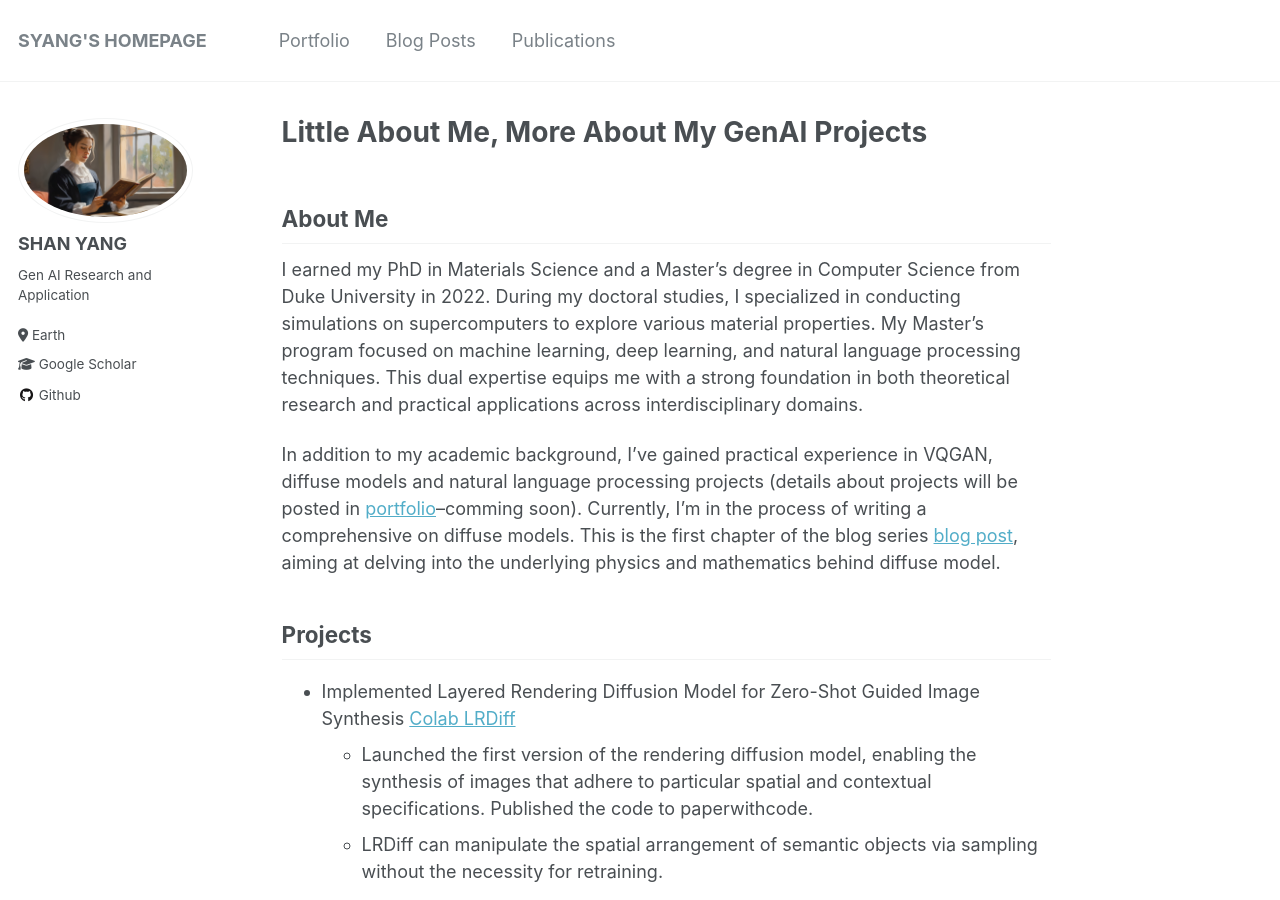
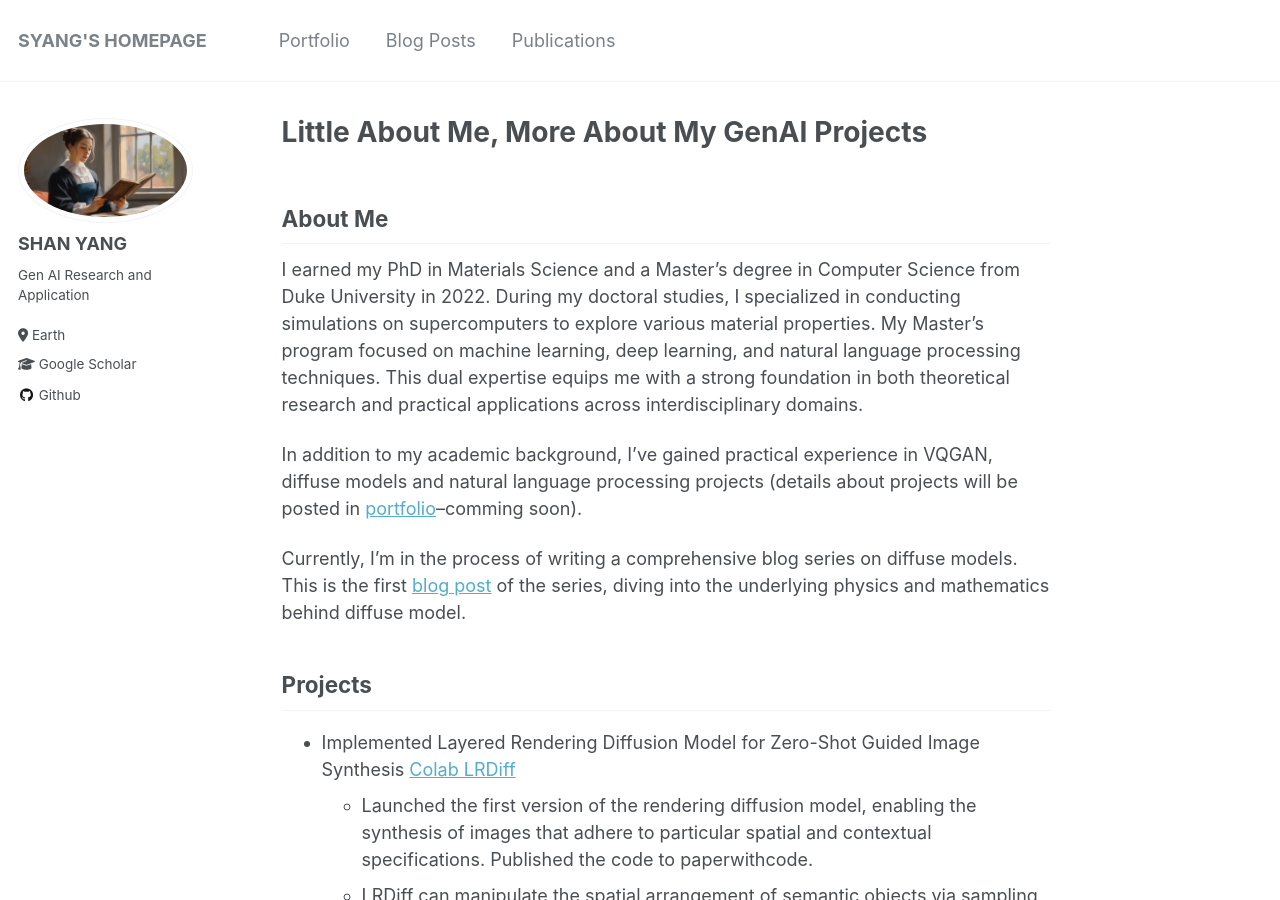
Before and after one commit to syang-lab/homepage, a Jekyll site: the page built from _pages/about.md, in a window 1280 px wide and 900 px high. Built offline with Jekyll 4.4.1, drawn with Linux system fonts in a browser that asks for light colours.

Commit message:
Update about.md

```diff
--- a/_pages/about.md
+++ b/_pages/about.md
@@ -10,7 +10,9 @@ redirect_from:
 ## About Me
 I earned my PhD in Materials Science and a Master's degree in Computer Science from Duke University in 2022. During my doctoral studies, I specialized in conducting simulations on supercomputers to explore various material properties. My Master's program focused on machine learning, deep learning, and natural language processing techniques. This dual expertise equips me with a strong foundation in both theoretical research and practical applications across interdisciplinary domains.
 
-In addition to my academic background, I've gained practical experience in VQGAN, diffuse models and natural language processing projects (details about projects will be posted in [portfolio](https://syang-lab.github.io/homepage.github.io/portfolio/)--comming soon). Currently, I'm in the process of writing a comprehensive on diffuse models. This is the first chapter of the blog series [blog post](https://syang-lab.github.io/homepage.github.io/posts/2024-02-14-Diffuse-Model-Blog-Series1), aiming at delving into the underlying physics and mathematics behind diffuse model.
+In addition to my academic background, I've gained practical experience in VQGAN, diffuse models and natural language processing projects (details about projects will be posted in [portfolio](https://syang-lab.github.io/homepage.github.io/portfolio/)--comming soon).
+
+Currently, I'm in the process of writing a comprehensive blog series on diffuse models. This is the first [blog post](https://syang-lab.github.io/homepage.github.io/posts/2024-02-14-Diffuse-Model-Blog-Series1) of the series, diving into the underlying physics and mathematics behind diffuse model.
 
 ## Projects
 * Implemented Layered Rendering Diffusion Model for Zero-Shot Guided Image Synthesis [Colab LRDiff](https://colab.research.google.com/drive/1KcNvrjh7k5G4FFbzeMfdGruA-o0Y4XZB)
```
